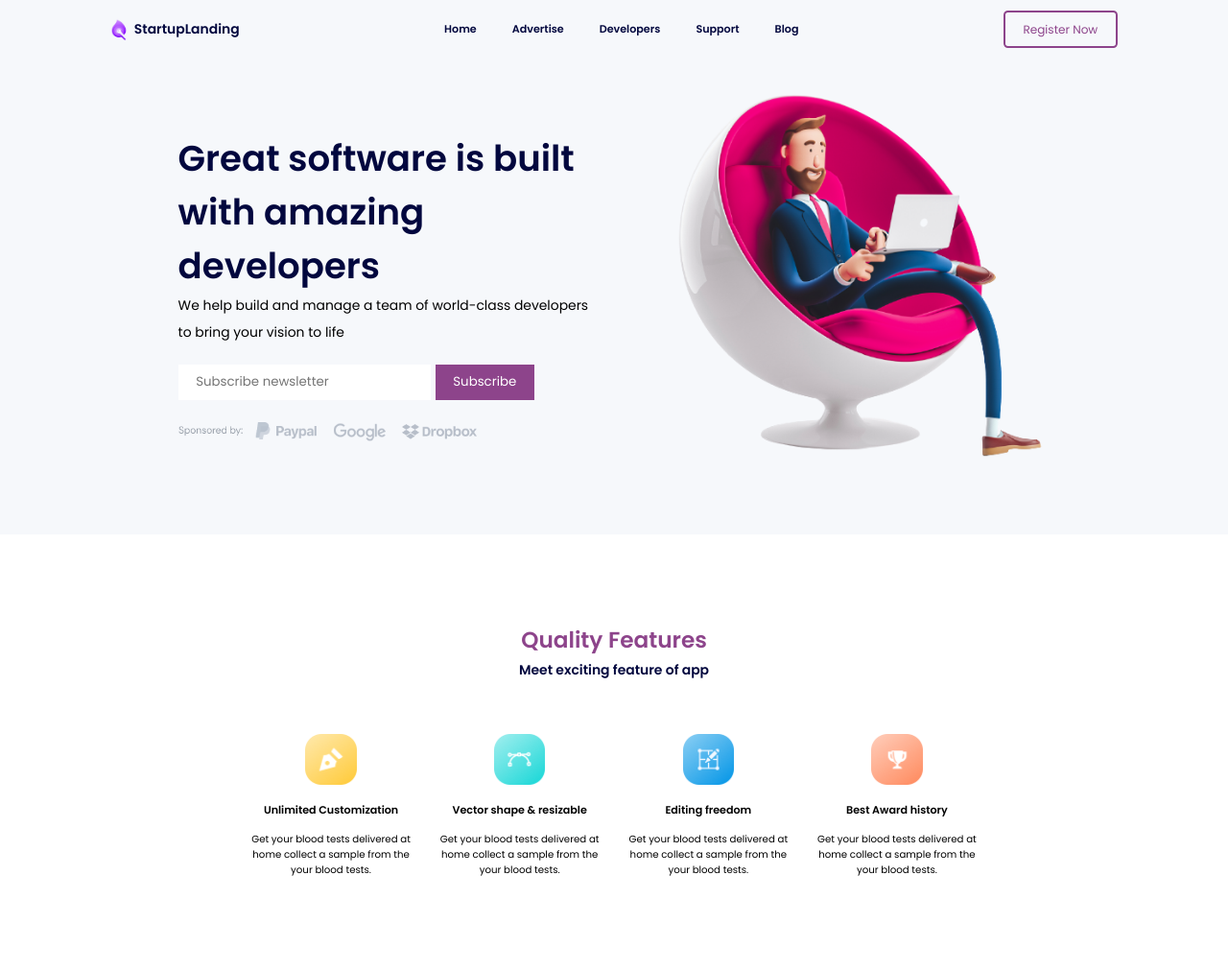
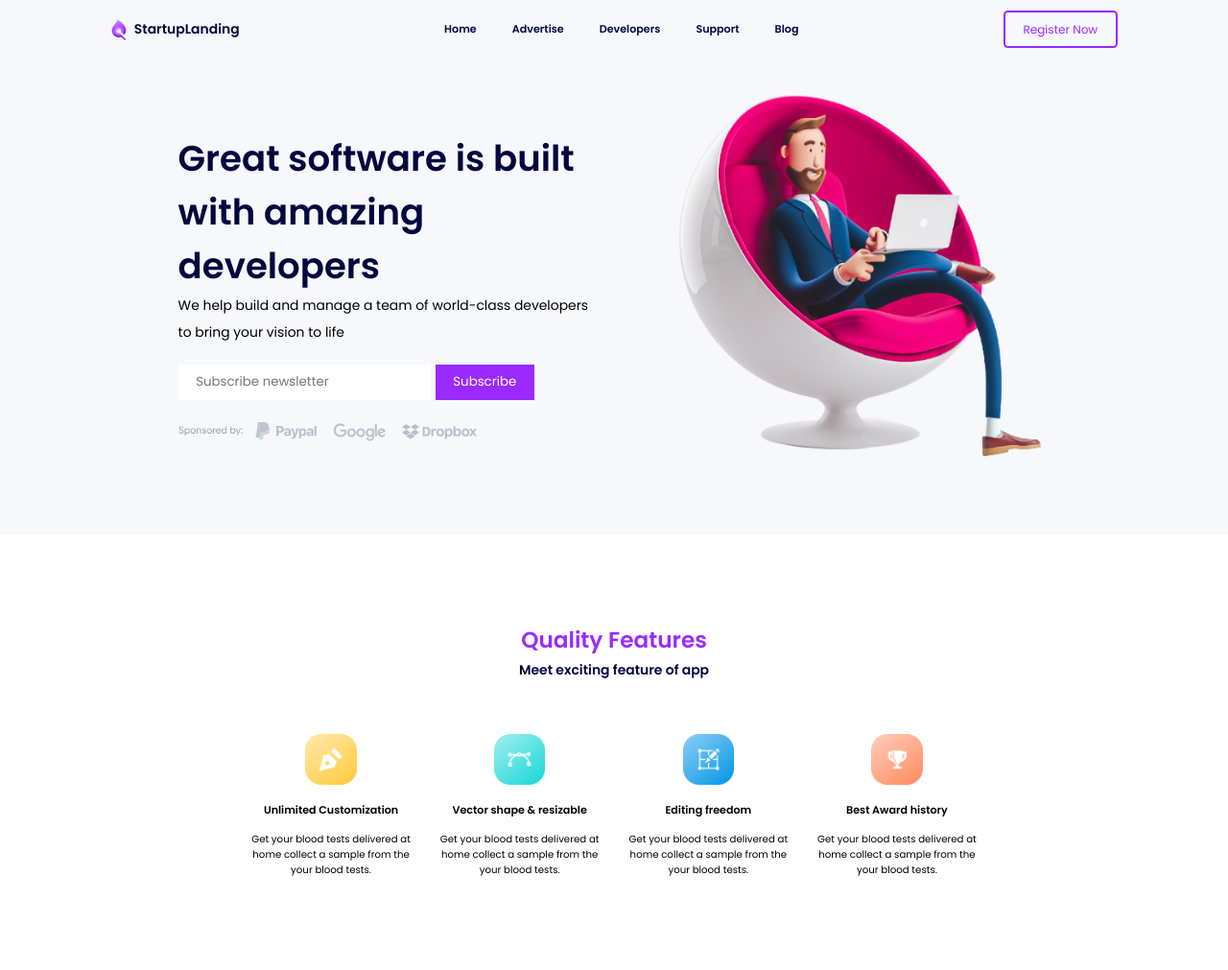
Before and after one commit to developerzion/startup, a React app: page / in a window 1280 px wide. Shown: the top 1011 px of the page at 96% size. Built offline with nearby package versions, Linux system fonts and the light colour scheme.

Commit message:
Completed

```diff
--- a/public/css/style.css
+++ b/public/css/style.css
@@ -9,7 +9,8 @@
 @import url('https://fonts.googleapis.com/css2?family=Poppins:wght@100;300;400;500;600&display=swap');
 
 :root{
-    --default-purple: #8d448b;
+    --default-purple: #9a2aff;
+     /* #8d448b; */
     --default-black: #02073E;
     --box-shadow: 0 .5rem 1rem rgba(0,0,0,.1)
 }
```
